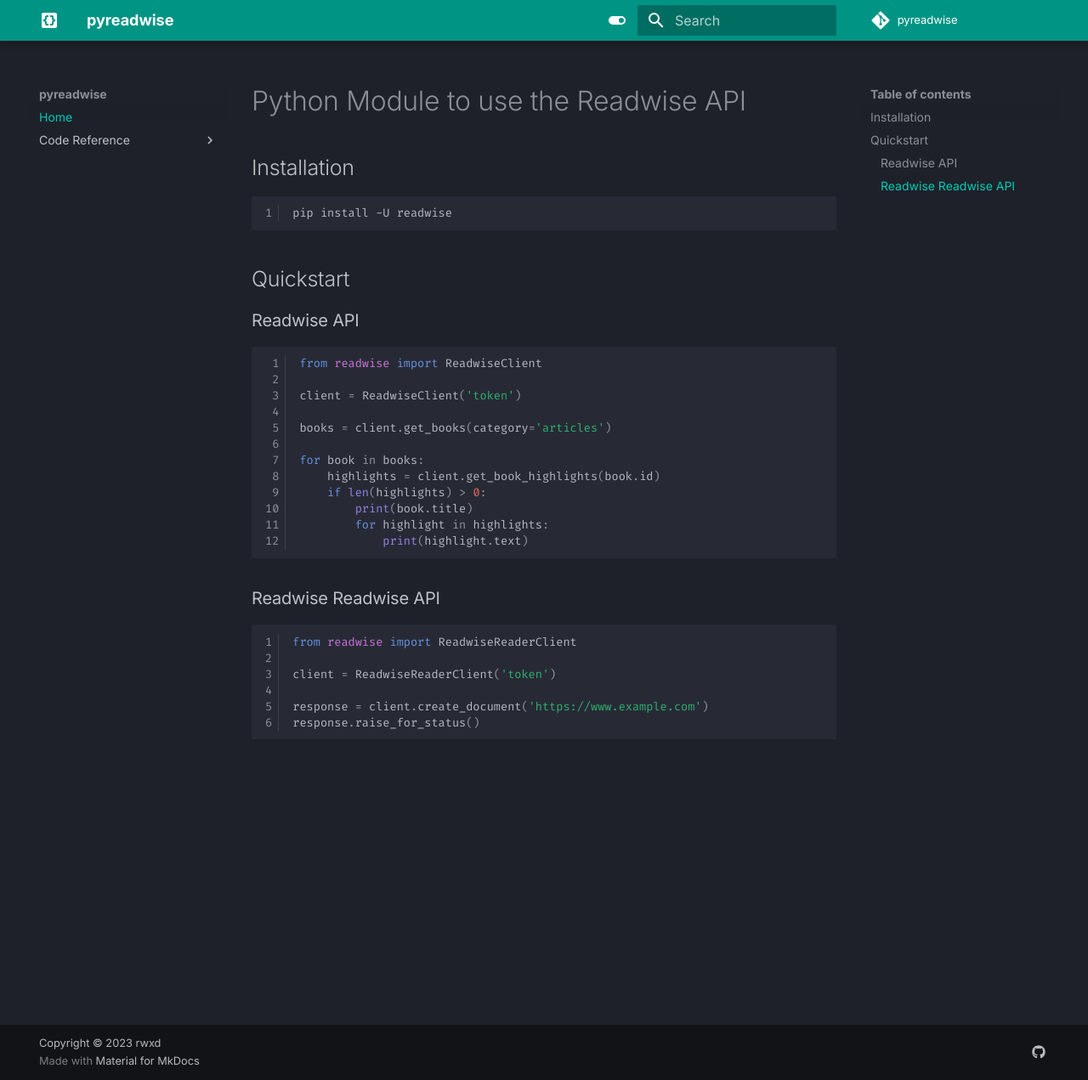
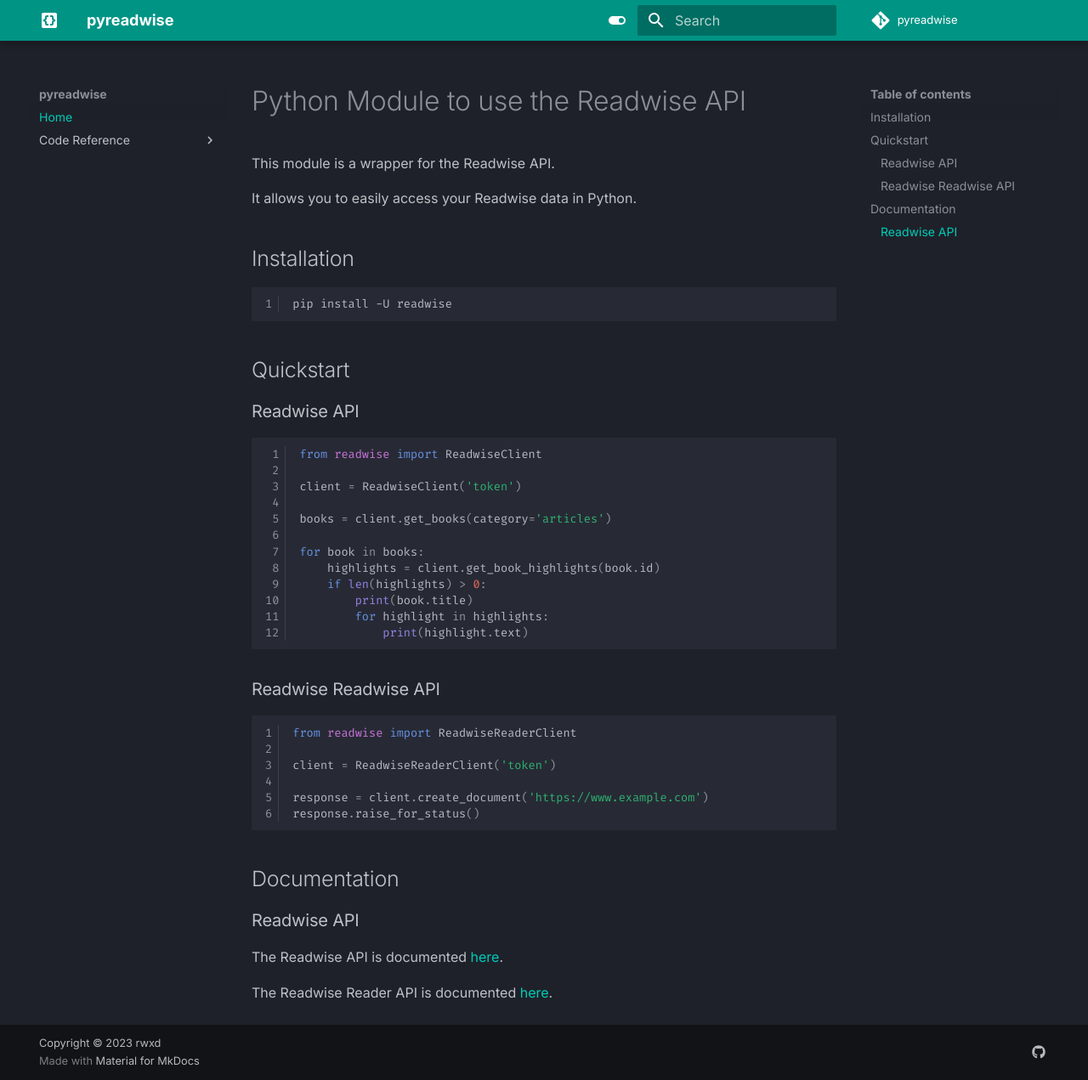
Before and after one commit to rwxd/pyreadwise, an MkDocs documentation site: the page built from docs/index.md, in a window 1280 px wide and 1271 px high. Shown: the whole window at 85% size. Built offline with MkDocs 1.6.1 and Material for MkDocs 9.7.7, drawn with Linux system fonts in a browser that asks for light colours; comment, search, counter and statistics services are not loaded.

Commit message:
fix: docs update

````diff
--- a/docs/index.md
+++ b/docs/index.md
@@ -1,4 +1,8 @@
 # Python Module to use the Readwise API
+
+This module is a wrapper for the Readwise API.
+
+It allows you to easily access your Readwise data in Python.
 
 ## Installation
 
@@ -35,3 +39,11 @@
 response = client.create_document('https://www.example.com')
 response.raise_for_status()
 ```
+
+## Documentation
+
+### Readwise API
+
+The Readwise API is documented [here](readwise-api.md).
+
+The Readwise Reader API is documented [here](readwise-reader-api.md).
````
